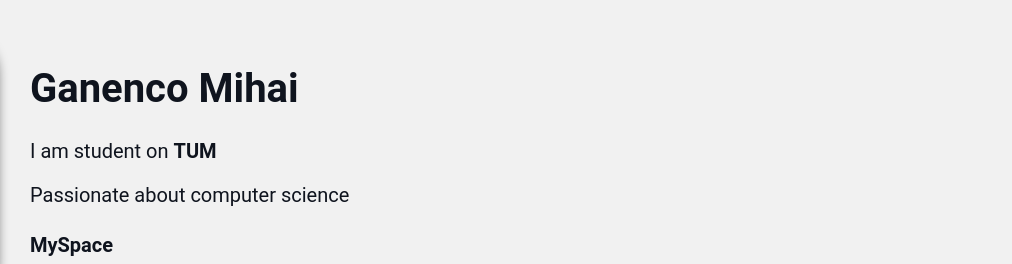
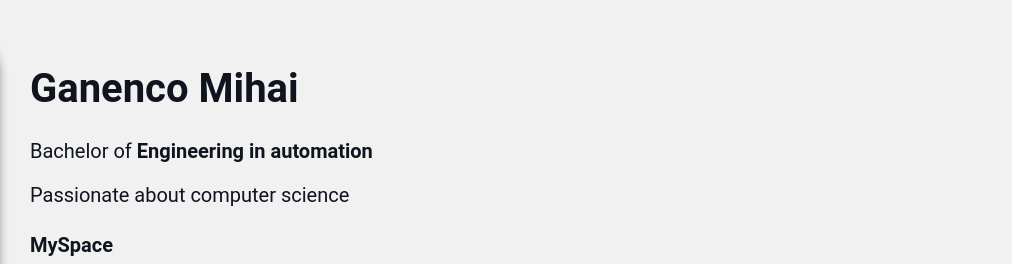
Before and after one commit to Ganenka/cs, a plain HTML site: page index.html in a window 1280 px wide. Shown: the top 264 px of the page, 268-1280 px from the left. Drawn offline with Linux system fonts and the light colour scheme.

Commit message:
Update index.html

```diff
--- a/index.html
+++ b/index.html
@@ -13,7 +13,7 @@
 
             <div class="info-text">
             <h1> Ganenco Mihai</h1>
-            <p>I am student on <strong> TUM</strong></em></p>
+            <p>Bachelor of <strong> Engineering in automation</strong></em></p>
             <p>Passionate about computer science</p>
 
             <h4>MySpace</h4>
```
